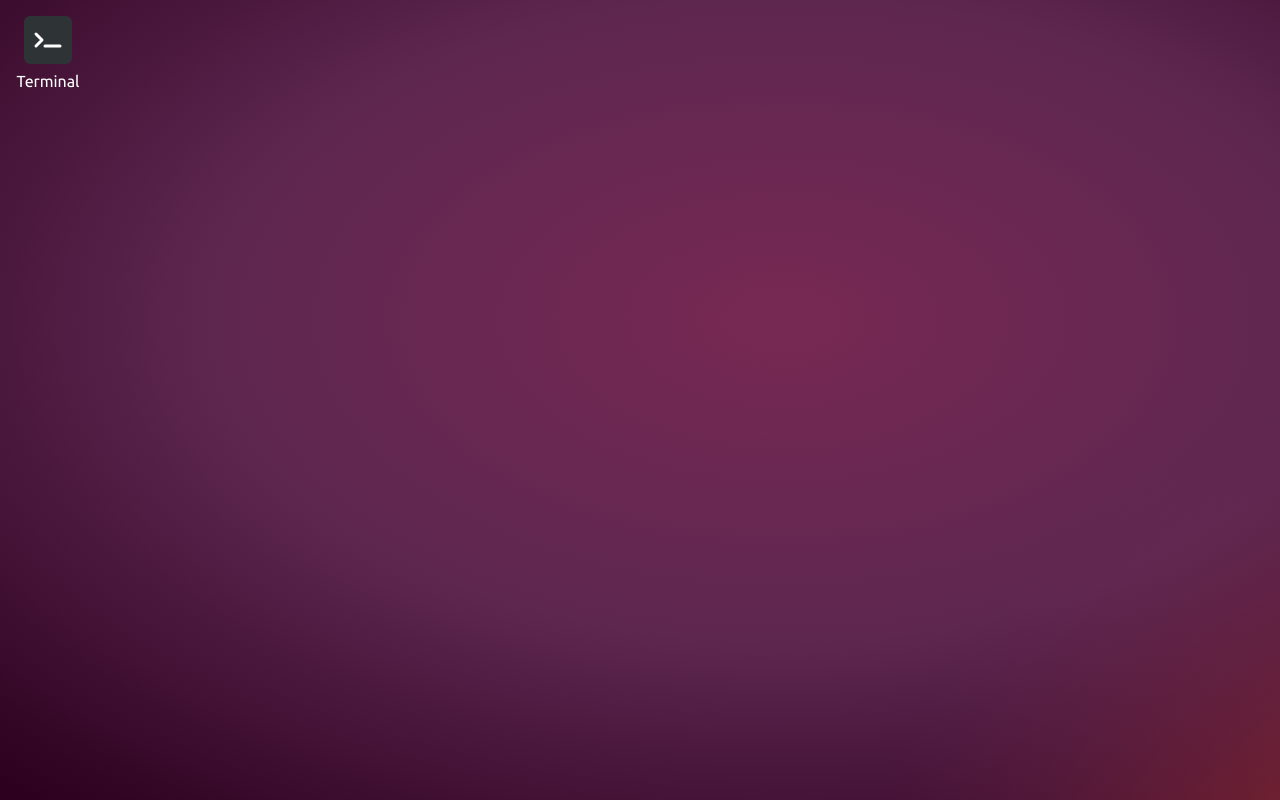
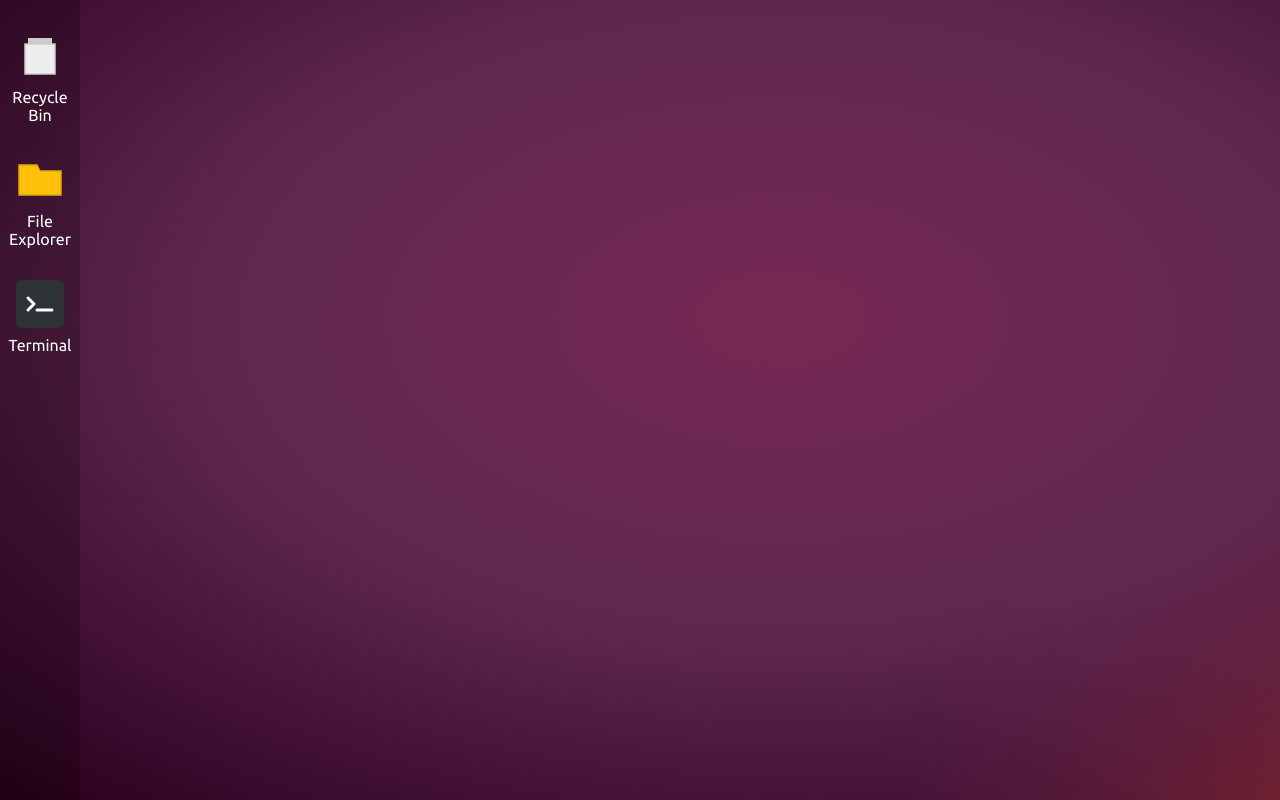
Before and after one commit to edenYosef1990/webOS, an Angular app: page / in a window 1280 px wide. Built offline with nearby package versions, Linux system fonts and the light colour scheme.

Commit message:
Add sidebar with desktop icons

```diff
--- a/src/app/desktop/desktop.component.css
+++ b/src/app/desktop/desktop.component.css
@@ -9,10 +9,23 @@
   font-family: sans-serif;
 }
 
+.sidebar {
+  position: absolute;
+  top: 0;
+  left: 0;
+  bottom: 0;
+  width: 80px;
+  display: flex;
+  flex-direction: column;
+  align-items: center;
+  padding-top: 1rem;
+  background-color: rgba(0, 0, 0, 0.2);
+}
+
 .icon {
   width: 64px;
   text-align: center;
-  margin: 1rem;
+  margin: 1rem 0;
   cursor: pointer;
   user-select: none;
   font-family: 'Ubuntu', sans-serif;
--- a/src/app/desktop/desktop.component.html
+++ b/src/app/desktop/desktop.component.html
@@ -1,7 +1,17 @@
 <div class="desktop" (contextmenu)="$event.preventDefault()">
-  <div class="icon" (dblclick)="openTerminal()">
-    <img src="terminal-icon.svg" alt="Terminal icon" />
-    <div class="label">Terminal</div>
+  <div class="sidebar">
+    <div class="icon">
+      <img src="recycle-bin-icon.svg" alt="Recycle Bin icon" />
+      <div class="label">Recycle Bin</div>
+    </div>
+    <div class="icon">
+      <img src="file-explorer-icon.svg" alt="File Explorer icon" />
+      <div class="label">File Explorer</div>
+    </div>
+    <div class="icon" (dblclick)="openTerminal()">
+      <img src="terminal-icon.svg" alt="Terminal icon" />
+      <div class="label">Terminal</div>
+    </div>
   </div>
   <app-terminal *ngIf="terminalOpen" (closed)="closeTerminal()" />
 </div>
```
Also changed, not shown: public/file-explorer-icon.svg (added), public/recycle-bin-icon.svg (added).
